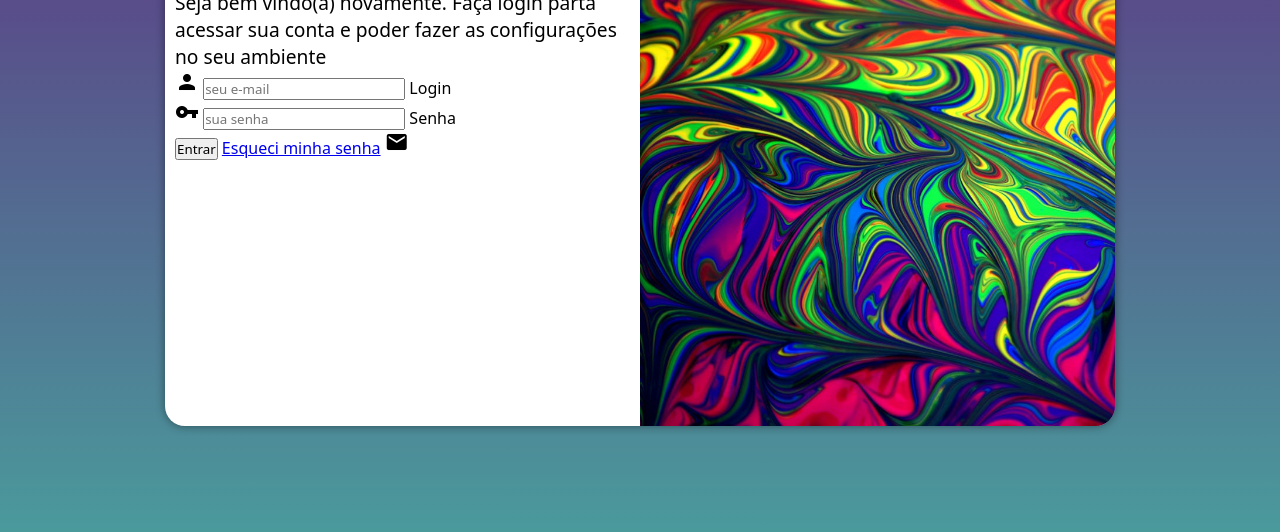
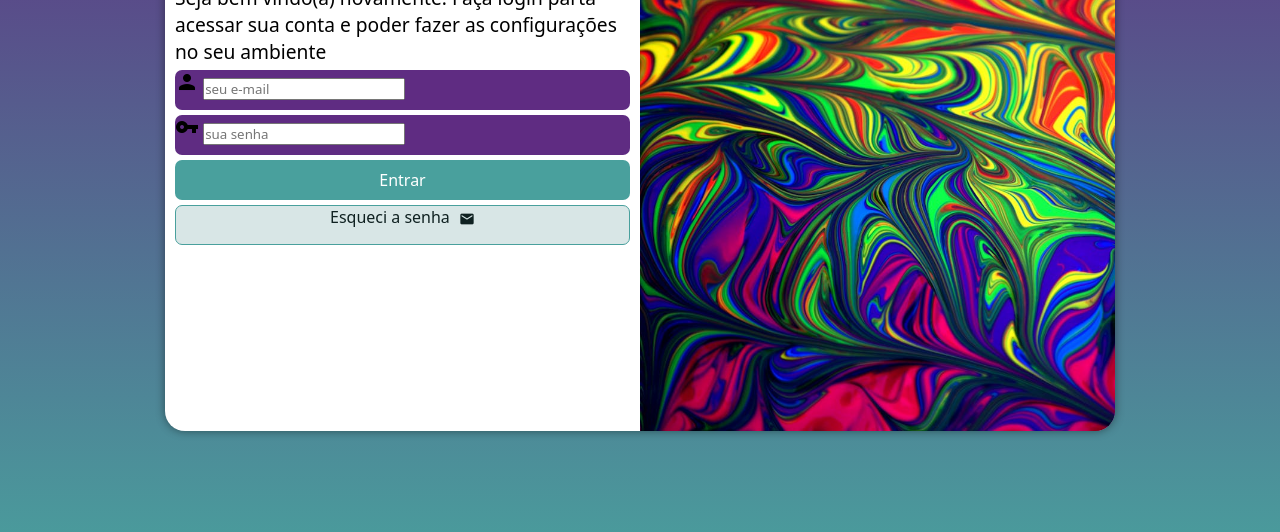
Before and after one commit to gabrielbaum/Projeto-Login, a plain HTML site: page index.html in a window 1280 px wide. Shown: the part 224-756 px from the top of the page. Drawn offline with Linux system fonts and the light colour scheme.

Commit message:
novos estilos

```diff
--- a/estilos/style.css
+++ b/estilos/style.css
@@ -40,7 +40,7 @@ section#login{
 
     background-color: white;
     width: 260px;
-    height: 500px;
+    height: 510px;
     border-radius: 20px;
     overflow: hidden;
     box-shadow: 0px 0px 10px rgba(0, 0, 0, 0.441);
@@ -76,3 +76,66 @@ div#formulario > p {
     font-size: 0.8em;
 
 }
+
+form > div.campo {
+
+    background-color:#5f2c82 ;
+    width: 100%;
+    display: block;
+    height: 40px;
+    border-radius: 7px;
+    margin: 5px 0px;
+}
+
+div.campo > label {
+    display: none;
+}
+
+
+form > input[type=submit] {
+    display: block;
+    font-size: 1em;
+    width: 100%;
+    height: 40px;
+    background-color: #49a09d;
+    color: white;
+    border: none;
+    border-radius: 7px;
+    margin: 5px 0px;
+
+}
+
+form > input[type=submit]:hover {
+    background-color: #1b3938;
+    cursor: pointer;
+
+}
+form > a.botao {
+    display: block;
+    text-align: center;
+    font-size: 1em;
+    width: 100%;
+    height: 40px;
+    background-color: #d8e6e6;
+    border: 1px solid #49a09d;
+    border-radius: 7px;
+    text-decoration: none;
+    color: #0f2121;
+    margin: 5px 0px;
+
+}
+form > a.botao:hover {
+    background-color: #63dad6;
+
+    cursor: pointer;
+
+}
+
+
+
+form > a.botao > span.material-icons {
+    vertical-align: middle;
+    font-size: 1em;
+    margin-left: 5px;
+
+}
--- a/index.html
+++ b/index.html
@@ -44,8 +44,7 @@
                         <label for="isenha">Senha</label>
                     </div>
                         <input type="submit" value="Entrar">
-                        <a href="#">Esqueci minha senha</a>
-                        <span class="material-icons">mail</span>
+                        <a href="esqueci.html" class="botao">Esqueci a senha <span class="material-icons">mail</span></a>
 
                 </form>
             </div>
```
